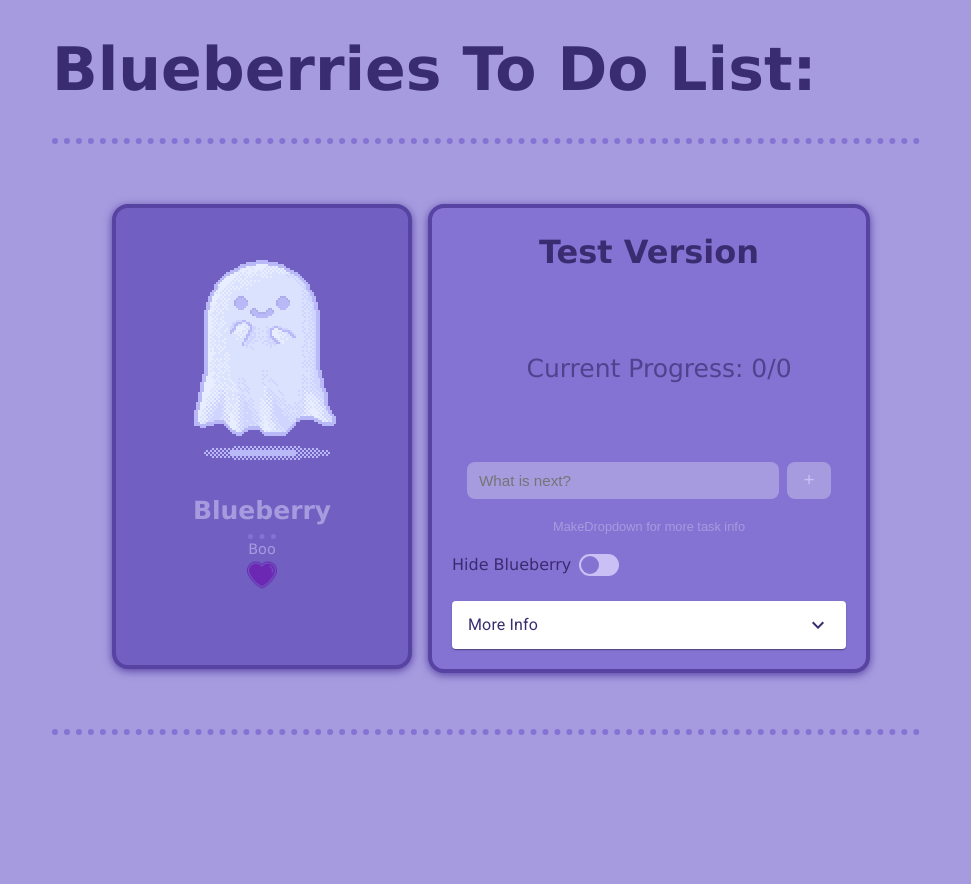
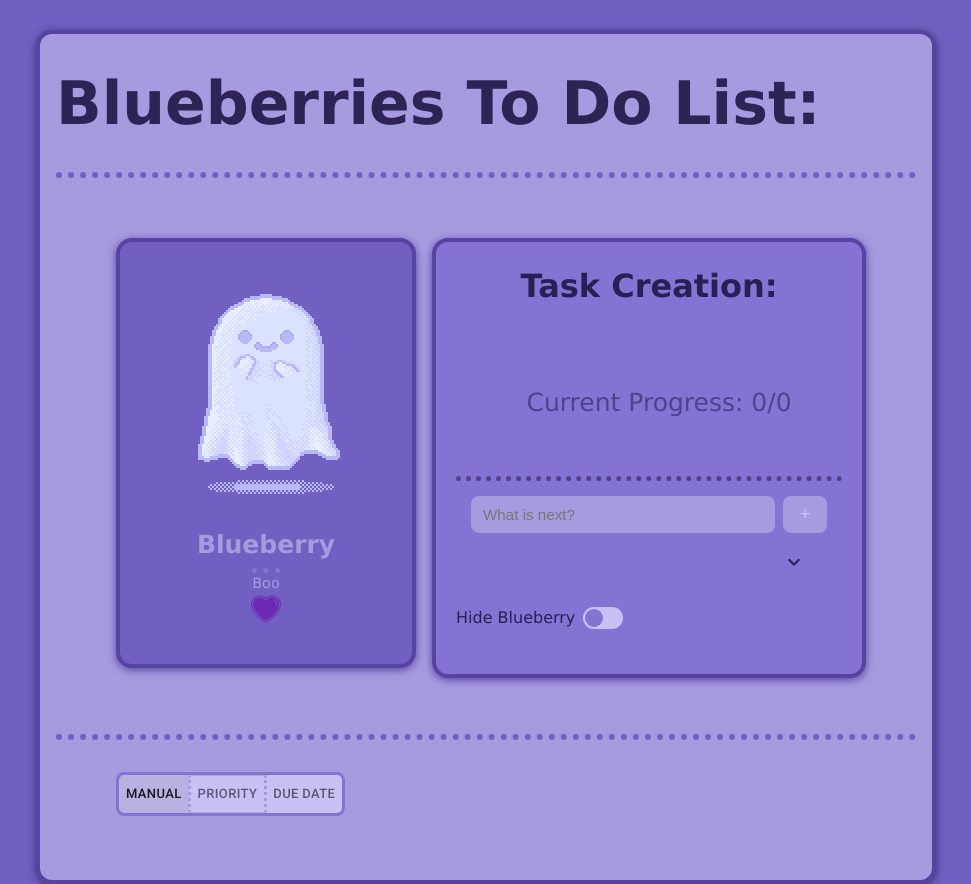
Before and after one commit to RS550/To-Do-App, a React (Vite) app: page / in a window 1280 px wide. Shown: the whole page, without its empty margins (154-1125 px from the left). Before the commit the page ends 831 px from the top, so only its background shows below. Built offline with nearby package versions, Linux system fonts and the light colour scheme.

Commit message:
Ranking and Due Date task creation added

```diff
--- a/src/App.css
+++ b/src/App.css
@@ -1,7 +1,7 @@
 /* ===== Preset Colors ===== */
 :root {
     --c8: #0f0c1d;
-    --c7: #201647;
+    --c7: #201647e7;
     --c6: #3a2c70;
     --c5: #3a2c70b1;
     --c4: #5643a2;
@@ -16,12 +16,12 @@
   box-sizing: border-box;
   margin: 0;
   padding: 0;
-  color: var(--c6);
+  color: var(--c7);
 }
 
 body {
   font-family:Verdana, Geneva, Tahoma, sans-serif;
-  background-color: var(--c1);
+  background-color: var(--c3);
   color: var(--c7);
   line-height: 1.5;
 }
@@ -29,8 +29,14 @@ body {
 /* ===== Layout Wrapper ===== */
 .wrapper {
   max-width: 900px;
-  margin: 0 auto;
+  margin-top: 30px;
+  margin-left: auto;
+  margin-right: auto;
   padding: 24px 16px 64px;
+  background-color: var(--c1);
+  border: 4px solid var(--c4);
+  border-radius: 16px;
+  box-shadow: 0 2px 8px var(--c6);
 }
 
 /* ===== Header ===== */
@@ -45,7 +51,7 @@ header {
 
 header h1 {
   font-size: 60px;
-  font-weight: 700;
+  font-weight: 600;
 }
 
 /* ===== ShowPetToggle ===== */
@@ -102,17 +108,8 @@ header h1 {
 
 .toggleLabel {
   font-size: 0.85rem;
-  color: #ffffff;
 }
 
-.petView {
-  background-color: var(--c3);
-  color: var(--c1);
-}
-
-.petView:hover {
-  background-color: var(--c4);
-}
 
 /* ===== Two Column Layout (Pet + Stats + Form) ===== */
 .two-column {
@@ -125,8 +122,8 @@ header h1 {
   margin-bottom: 32px;
   align-items: stretch;
   padding: 50px;
-  border-top: 6px dotted var(--c2);
-  border-bottom: 6px dotted var(--c2);
+  border-top: 6px dotted var(--c3);
+  border-bottom: 6px dotted var(--c3);
 
 }
 
@@ -151,6 +148,7 @@ header h1 {
   flex-direction: column;
   align-items: center;
   text-align: center;
+  max-height:430px;
 }
 
 .cardImage {
@@ -187,7 +185,7 @@ header h1 {
   border: 4px solid var(--c4);
   border-radius: 16px;
   box-shadow: 0 2px 8px var(--c4);
-    padding: 20px;
+  padding: 20px;
   display: flex;
   flex-direction: column;
   align-items: initial;
@@ -208,7 +206,7 @@ header h1 {
 /* ===== Form ===== */
 .form {
   padding: 15px;
-  border-top: 5px dotted var(--c2);
+  border-top: 5px dotted var(--c5);
 }
 
 .form label {
@@ -246,24 +244,21 @@ header h1 {
   background-color: var(--c5);
 }
 
-.dropDown {
-  border: none;
-  background: none;
-  color: var(--c1);
+.accordion {
+  text-align: left;
+  border: 5px solid var(--c2);
+  background-color: var(--c2) !important;
+  color: white !important;
   font-size: 0.8rem;
-  text-align: left;
   cursor: pointer;
-  padding: 20px 0 0 0;
+  box-shadow: none !important;
 }
 
-.dropDown:hover {
-  text-decoration: underline;
+.spacer{
+  height: 20px;
 }
 
-/* ===== Date Picker===== */
-.datePicker {
-  background-color: pink;
-}
+
 
 /* ===== Task List ===== */
 .taskList {
@@ -331,6 +326,28 @@ header h1 {
   color: rgb(75, 40, 115);
 }
 
+.sortControls {
+  margin-left: 60px;
+  border-radius: 8px !important;
+  background-color: var(--c0) !important;
+  border: 3px solid var(--c2) !important;
+}
+
+.sortControls::selection {
+  background-color: var(--c2) !important;
+}
+
+.manualB {
+ border: none !important;
+}
+.priorityB {
+  border-left: 3px dotted var(--c1) !important;
+  border-right: 3px dotted var(--c1) !important;
+}
+.dueB {
+  border: none !important;
+}
+
 /* ===== Edit Mode ===== */
 .editForm {
   width: 100%;
--- a/src/App.jsx
+++ b/src/App.jsx
@@ -6,8 +6,6 @@ import TaskTracking from './TaskTracking.jsx';
 import TaskList from './TaskList';
 import ShowPetToggle from './ShowPetToggle';
 import Card from './Card.jsx';
-import DropDownMenu from './DropDownMenu.jsx';
-import DatePicker from './DatePicker.jsx';
 import './App.css';
 
 function App() {
@@ -38,14 +36,14 @@ function App() {
         {showPet && <Card className='pet' />}
 
         <div className="sub-Column">
-          <h1>Test Version</h1>
+          <h1>Task Creation:</h1>
 
           <TaskTracking className='task-stats' tasksCompleted={tasksCompleted} tasksTotal={tasksTotal} limit={1} />
 
           <Form className='form' tasks={tasks} setTasks={setTasks} />
 
           <ShowPetToggle showPet={showPet} setShowPet={setShowPet} />
-          <DropDownMenu></DropDownMenu>
+
 
         </div>
       </div>
--- a/src/DatePicker.jsx
+++ /dev/null
@@ -1,156 +0,0 @@
-import React from 'react';
-
-
-const CUR_YEAR = new Date().getFullYear();
-const CUR_MONTH = new Date().getMonth() + 1;
-const YEARS_RANGE = 21;
-const CUR_YEAR_OFFSET = 10;
-const MONTHS_IN_YEAR = 12;
-const DAYS_IN_WEEK = 7;
-const LAST_DAY_OF_WEEK_INDEX = 6;
-const DAYS_OF_THE_WEEK = ['Mon', 'Tue', 'Wed', 'Thu', 'Fri', 'Sat', 'Sun'];
-
-const getMonthName = (index) =>
-  new Date(0, index).toLocaleString('default', { month: 'long' });
-
-const generateYearOptions = (year) =>
-  Array.from({ length: YEARS_RANGE }).map((_, i) => ({
-    value: year - CUR_YEAR_OFFSET + i,
-  }));
-
-const generateMonthOptions = () =>
-  Array.from({ length: MONTHS_IN_YEAR }).map((_, i) => ({
-    value: i + 1,
-    label: getMonthName(i),
-  }));
-
-// Converts JS's Sunday-first (0-6) day index into a Monday-first (0-6) index
-const adjustDayOfWeek = (day) => {
-  if (day === 0) day = 7;
-  return day - 1;
-};
-
-const pad = (n) => String(n).padStart(2, '0');
-const formatDate = (year, month, date) =>
-  `${year}-${pad(month)}-${pad(date)}`;
-
-const createCalendar = (year, month, selectedDate, onSelectDate) => {
-  const day = new Date(year, month - 1, 1);
-  const daysInMonth = new Date(year, month, 0).getDate();
-  const rows = [];
-  let cells = [];
-
-  // leading blank cells so the 1st lines up under the correct weekday
-  for (let i = 0; i < adjustDayOfWeek(day.getDay()); i++) {
-    cells.push(<td key={`empty-${i}`}></td>);
-  }
-
-  while (day.getMonth() === month - 1) {
-    const date = day.getDate();
-    const isSelected = selectedDate === formatDate(year, month, date);
-
-    cells.push(
-      <td
-        key={date}
-        onClick={() => onSelectDate(date)}
-        style={{
-          cursor: 'pointer',
-          textAlign: 'center',
-          padding: '6px',
-          fontWeight: isSelected ? 'bold' : 'normal',
-          background: isSelected ? '#dbeafe' : 'transparent',
-          borderRadius: '4px',
-        }}
-      >
-        {date}
-      </td>
-    );
-
-    const dayOfWeek = adjustDayOfWeek(day.getDay());
-    if (dayOfWeek === LAST_DAY_OF_WEEK_INDEX || date === daysInMonth) {
-      // pad the final week out to 7 cells so the table stays aligned
-      while (cells.length < DAYS_IN_WEEK) {
-        cells.push(<td key={`trailing-${cells.length}`}></td>);
-      }
-      rows.push(<tr key={date}>{cells}</tr>);
-      cells = [];
-    }
-
-    day.setDate(date + 1);
-  }
-
-  return (
-    <table>
-      <thead>
-        <tr>
-          {DAYS_OF_THE_WEEK.map((dayName) => (
-            <th key={dayName}>{dayName}</th>
-          ))}
-        </tr>
-      </thead>
-      <tbody>{rows}</tbody>
-    </table>
-  );
-};
-
-function DatePicker({onDateSelected}) {
-  const [year, setYear] = React.useState(CUR_YEAR);
-  const [month, setMonth] = React.useState(CUR_MONTH);
-  const [selectedDate, setSelectedDate] = React.useState('');
-
-  const onHandleSelectedDate = (date) => {
-    const formatted = formatDate(month, date, year);
-    setSelectedDate(formatted);
-    onDateSelected?.(formatted);
-  };
-
-  return (
-    <div>
-      <label htmlFor="year">Year:</label>
-      <select
-        id="year"
-        value={year}
-        onChange={(e) => setYear(Number(e.target.value))}
-      >
-        {generateYearOptions(CUR_YEAR).map(({ value }) => (
-          <option key={value} value={value}>
-            {value}
-          </option>
-        ))}
-      </select>
-
-      <label htmlFor="month">Month:</label>
-
-      <select
-        id="month"
-        value={month}
-        onChange={(e) => setMonth(Number(e.target.value))}
-      >
-        {generateMonthOptions().map(({ value, label }) => (
-          <option key={value} value={value}>
-            {label}
-          </option>
-        ))}
-      </select>
-     <input type="text" readOnly placeholder="Selected date" value={selectedDate} />
-
-      {createCalendar(year, month, selectedDate, onHandleSelectedDate)}
-    </div>
-  );
-}
-
-export default DatePicker;
-
-
-
-function ControlledComponent() {
-  const [value, setValue] = React.useState(null);
-
-  return (
-    <LocalizationProvider dateAdapter={AdapterDayjs}>
-      <DemoContainer components={['DatePicker']}>
-        <DatePicker value={value} onChange={(newValue) => setValue(newValue)} />
-      </DemoContainer>
-    </LocalizationProvider>
-  );
-}
--- a/src/DropDownMenu.jsx
+++ b/src/DropDownMenu.jsx
@@ -1,8 +1,9 @@
 import React from 'react';
+import dayjs from 'dayjs';
 import TaskRanking from './TaskRanking';
-import DatePicker from './DatePicker.jsx';
 
 //Component from mui
+//For drop down menu
 import Accordion from '@mui/material/Accordion';
 import AccordionActions from '@mui/material/AccordionActions';
 import AccordionSummary from '@mui/material/AccordionSummary';
@@ -12,47 +13,47 @@ import ExpandMoreIcon from '@mui/icons-material/ExpandMore';
 import Button from '@mui/material/Button';
 
 
+import { AdapterDayjs } from '@mui/x-date-pickers/AdapterDayjs';
+import { LocalizationProvider } from '@mui/x-date-pickers/LocalizationProvider';
+import { DatePicker } from '@mui/x-date-pickers/DatePicker';
 
 
-function DropDownMenu({tasks, setTasks}) {
-    const [rank, setRank] = React.useState(2);
+
+
+function DropDownMenu({priority, setPriority, dueDate, setDueDate}) {
     const id= React.useId();
 
-    const handleSubmit = (event) => {
-        event.target.reset();
-    }
-
-    function addTaskInfo(event){
-        //update the React state by producing new array with new task included
-        setTasks((prevTasks) => [...prevTasks, newTask]);
-
-        //save the tasklist to local storage
-        const updatedTaskList = JSON.stringify([...tasks,newTask]);
-        localStorage.setItem('tasks', updatedTaskList);
-
-        event.target.reset();   //clear textbox for next task
-    };
-
-    function setImportance(event){
-        setItem('tasks', priority);
-    }
+    const handleDropDownSubmit = "";
 
     return (
         <>
-        <Accordion>
+        <Accordion className='accordion'>
             <AccordionSummary
+            className='dropCover'
             expandIcon={<ExpandMoreIcon />}
             aria-controls={`${id}-panel1-content`}
             id={`${id}-panel1-header`}
             >
-                <Typography component="span">More Info</Typography>
+                <Typography ></Typography>
                 </AccordionSummary>
-                <AccordionDetails>
+                <AccordionDetails className='drop-menu'>
                     <p className='ranking'>Priority</p>
-                        <TaskRanking rank={rank} setRank={setRank} ></TaskRanking>
+                    <TaskRanking rank={priority} setRank={setPriority} onChange={(newValue) =>
+                                setPriority(newValue)
+                            }></TaskRanking>
+
+                    <div className='spacer' />
 
                     <p className='due-date'>Due Date</p>
-                    <DatePicker ></DatePicker>
+                     <LocalizationProvider dateAdapter={AdapterDayjs}>
+                        <DatePicker
+                            value={dueDate ? dayjs(dueDate) : null}
+                            onChange={(newValue) =>
+                                setDueDate(newValue ? newValue.toISOString() : null)
+                            }
+                        />
+                    </LocalizationProvider>
+
         </AccordionDetails>
 
         </Accordion>
--- a/src/Form.jsx
+++ b/src/Form.jsx
@@ -1,7 +1,16 @@
 import {nanoid} from 'nanoid';      //used to produce unique task id values
 import React, {useState} from 'react';
+import DropDownMenu from './DropDownMenu';
 
 function Form({tasks, setTasks}){
+
+    //extra task details, lifted up so DropDownMenu's inputs can read/write them.
+    //dueDate is kept as a plain ISO string (not a dayjs object) so it can be
+    //saved to localStorage as-is; DropDownMenu converts it for the DatePicker.
+    const [priority, setPriority] = useState(null);
+    const [dueDate, setDueDate] = useState(null);
+    const [showDropdown, setShowDropdown] = useState(false);
+
 
     //onSubmit action
     const handleSubmit = (event) => {
@@ -12,12 +21,13 @@ function Form({tasks, setTasks}){
         //grab textbox content
         const value = event.target.task.value;
 
-        //creates new task object
+        //creates new task object, now including the dropdown details
         const newTask = {
             title: value,       //contents of the textbox
             id: nanoid(),       //produces unique task id value
             isCompleted: false, //for tracking completed tasks
-            priority: null
+            priority: priority,
+            dueDate: dueDate
         };
 
         //update the React state by producing new array with new task included
@@ -28,6 +38,13 @@ function Form({tasks, setTasks}){
         localStorage.setItem('tasks', updatedTaskList);
 
         event.target.reset();   //clear textbox for next task
+
+        //reset the dropdown details too, since event.target.reset() only
+        //clears native form inputs, not this React state
+        setPriority(null);
+        setDueDate(null);
+        setShowDropdown(false);
+        console.log({value},{priority},{dueDate});
     };
 
     return (
@@ -41,7 +58,15 @@ function Form({tasks, setTasks}){
                 />
                 <button className="newTask">+</button>
             </label>
-            <button className='dropDown'>MakeDropdown for more task info</button>
+
+
+                <DropDownMenu
+                    priority={priority}
+                    setPriority={setPriority}
+                    dueDate={dueDate}
+                    setDueDate={setDueDate}
+                />
+
         </form>
     );
 }
--- a/src/TaskList.jsx
+++ b/src/TaskList.jsx
@@ -1,5 +1,7 @@
 import React from 'react';
-import { useState } from 'react';
+import { useState, useMemo } from 'react';
+import ToggleButton from '@mui/material/ToggleButton';
+import ToggleButtonGroup from '@mui/material/ToggleButtonGroup';
 
 
 // from array of tasks, produces ordered list of tasks
@@ -7,20 +9,80 @@ function TaskList({tasks, setTasks}) {
   const dragItem = React.useRef(null);
   const dragOverItem = React.useRef(null);
 
+  //'manual' = user's drag-and-drop order, otherwise sorted on the fly for display
+  const [sortBy, setSortBy] = useState('manual');
+
   const handleSort = () => {
     const updatedTasks = [...tasks];
     const draggedItem = updatedTasks.splice(dragItem.current, 1)[0];
     updatedTasks.splice(dragOverItem.current, 0, draggedItem);
-    draggedItem.current = null;
+    dragItem.current = null;
     dragOverItem.current = null;
     setTasks(updatedTasks);
-    localStorage.setITem("tasks", JSON.stringify(updatedTasks));
+    localStorage.setItem("tasks", JSON.stringify(updatedTasks));
+  };
+
+  //derives a sorted copy for display without touching the underlying
+  //tasks array/localStorage, so the user's manual drag order isn't lost
+  //when they switch back to it
+  const sortedTasks = useMemo(() => {
+    if (!tasks) return tasks;
+
+    if (sortBy === 'priority') {
+      return [...tasks].sort((a, b) => {
+        //tasks without a priority sink to the bottom
+        if (a.priority == null && b.priority == null) return 0;
+        if (a.priority == null) return 1;
+        if (b.priority == null) return -1;
+        return a.priority - b.priority;
+      });
+    }
+
+    if (sortBy === 'dueDate') {
+      return [...tasks].sort((a, b) => {
+        //tasks without a due date sink to the bottom
+        if (!a.dueDate && !b.dueDate) return 0;
+        if (!a.dueDate) return 1;
+        if (!b.dueDate) return -1;
+        return new Date(a.dueDate) - new Date(b.dueDate);
+      });
+    }
+
+    return tasks; //manual order
+  }, [tasks, sortBy]);
+
+  const handleSortByChange = (event, newSortBy) => {
+    //ToggleButtonGroup passes null if the active button is clicked again;
+    //ignore that so there's always a selection
+    if (newSortBy !== null) {
+      setSortBy(newSortBy);
+    }
   };
 
   return (
+    <>
+      <ToggleButtonGroup
+        className="sortControls"
+        value={sortBy}
+        exclusive
+        onChange={handleSortByChange}
+        aria-label="sort tasks by"
+        size="small"
+      >
+        <ToggleButton className='manualB' value="manual" aria-label="manual order">
+          Manual
+        </ToggleButton>
+        <ToggleButton className='priorityB' value="priority" aria-label="sort by priority">
+          Priority
+        </ToggleButton>
+        <ToggleButton className='dueB' value="dueDate" aria-label="sort by due date">
+          Due Date
+        </ToggleButton>
+      </ToggleButtonGroup>
+
       <ul className="taskList">
-      {tasks && tasks.length > 0 ? (
-        tasks.map((item, index) => (
+        {sortedTasks && sortedTasks.length > 0 ? (
+          sortedTasks.map((item, index) => (
             <Item
               key={item.id}
               item={item}
@@ -30,18 +92,20 @@ function TaskList({tasks, setTasks}) {
               dragItem={dragItem}
               dragOverItem={dragOverItem}
               handleSort={handleSort}
+              draggingEnabled={sortBy === 'manual'}
             />
           ))
         ) : (
           <p></p> //displays when no tasks are rendered
         )}
       </ul>
+    </>
   );
 }
 
 
 //Child of TaskList, renders each task as an Item
-function Item({ item, tasks, setTasks, index, dragItem, dragOverItem, handleSort }) {
+function Item({ item, tasks, setTasks, index, dragItem, dragOverItem, handleSort, draggingEnabled }) {
   //Tracks if Item is in edit mode
   const [editing, setEditing] = React.useState(false);
   //When edit mode active directs input to Item
@@ -106,11 +170,11 @@ function Item({ item, tasks, setTasks, index, dragItem, dragOverItem, handleSort
   return (
     <li id={item?.id}
         className="taskItem"
-        draggable
-        onDragStart={() => (dragItem.current = index)}
-        onDragEnter={() => (dragOverItem.current = index)}
-        onDragEnd={handleSort}
-        onDragOver={(e) => e.preventDefault()}
+        draggable={draggingEnabled}
+        onDragStart={() => draggingEnabled && (dragItem.current = index)}
+        onDragEnter={() => draggingEnabled && (dragOverItem.current = index)}
+        onDragEnd={() => draggingEnabled && handleSort()}
+        onDragOver={(e) => draggingEnabled && e.preventDefault()}
         >
       {editing ? (
         <form className="editForm" onSubmit={handleInputSubmit}>
@@ -138,10 +202,18 @@ function Item({ item, tasks, setTasks, index, dragItem, dragOverItem, handleSort
           <p style={item.isCompleted ? { textDecoration: "line-through" } : {}}>
             {item?.title}
           </p>
+          {item.priority != null && (
+            <span className="taskPriority">Priority: {item.priority}</span>
+          )}
+          {item.dueDate && (
+            <span className="taskDueDate">
+              Due: {new Date(item.dueDate).toLocaleDateString()}
+            </span>
+          )}
         </div>
         <div className="taskItemsRight">
           <button onClick={handleDelete}>
-            <span className="deleteButton">Delete</span>
+            <span className="deleteButton" >X</span>
           </button>
         </div>
       </>
```
Also changed, not shown: src/TaskRanking.jsx (+4 -5 lines). Lines whose indentation alone changed are shown as unchanged.
